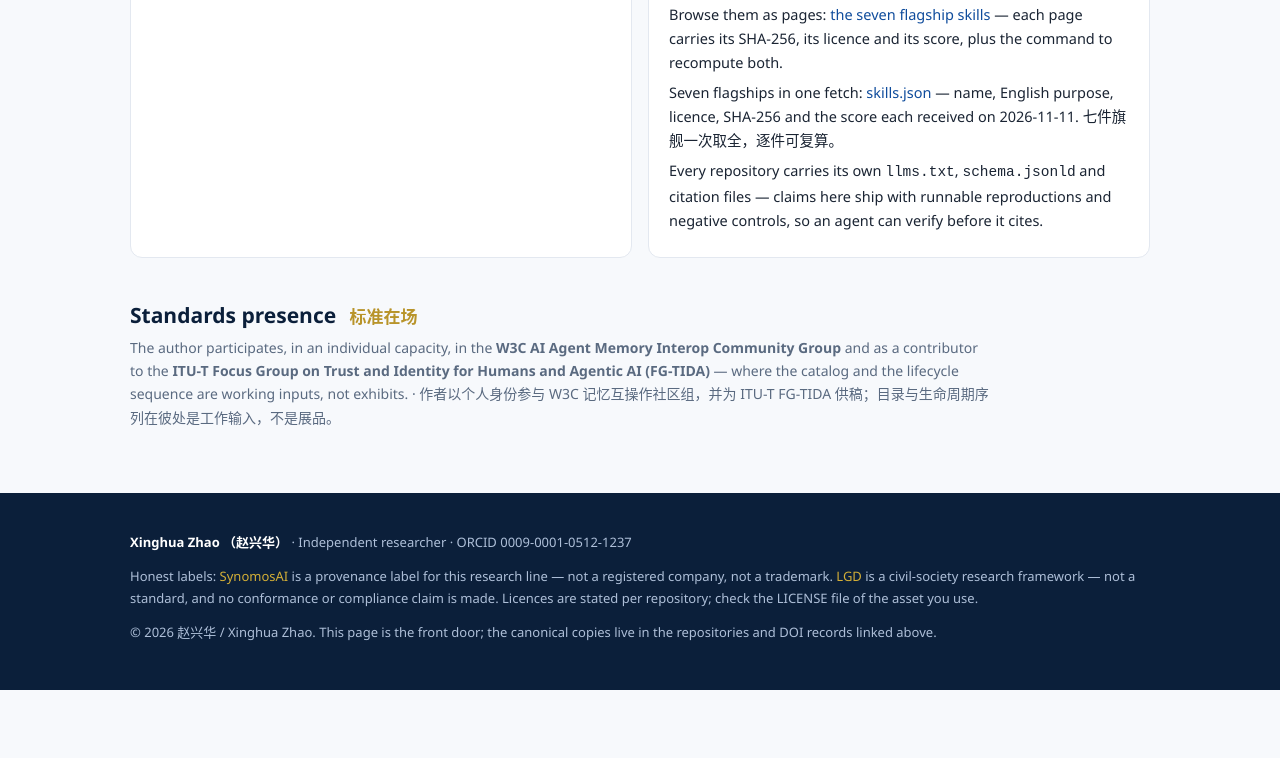
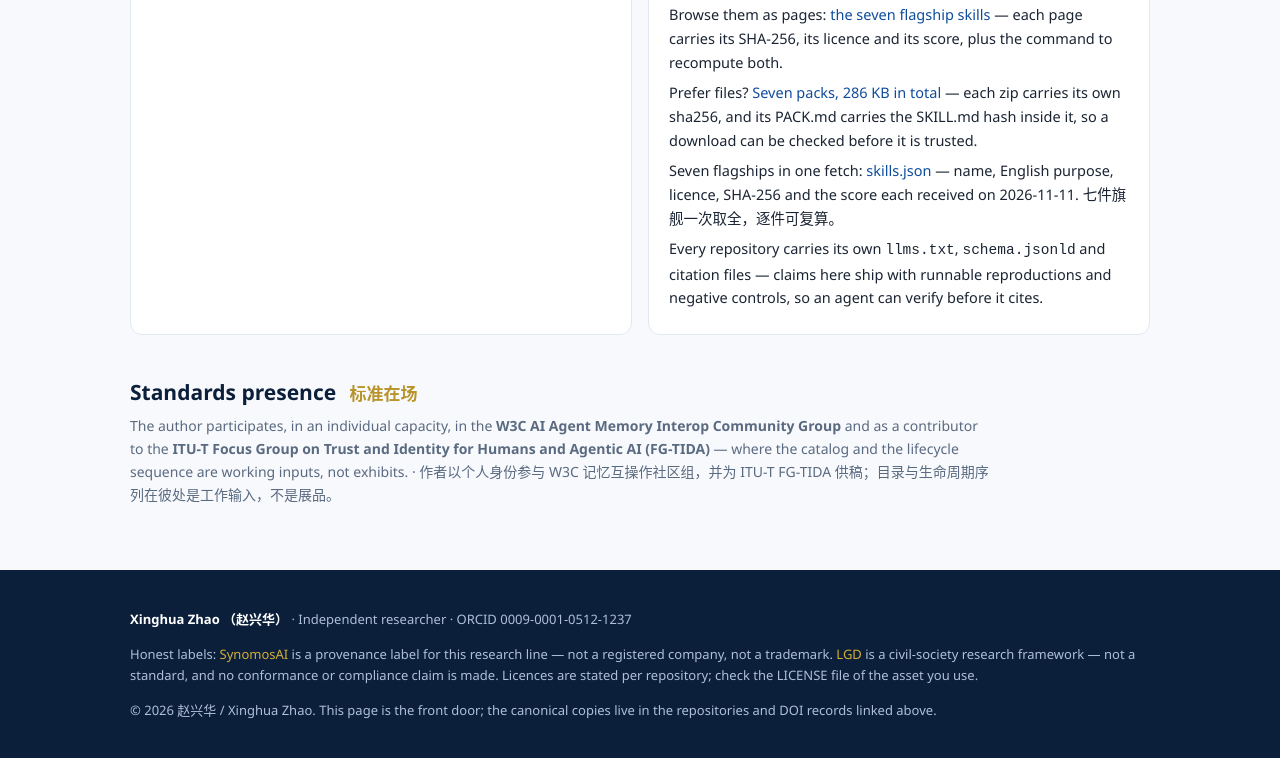
Before and after one commit to zhaoxinghua09-cell/lgd-hub, a plain HTML site: page index.html in a window 1280 px wide. Shown: the part 2202-2960 px from the top of the page. Before the commit the page ends 2892 px from the top, so only its background shows below. Drawn offline with Linux system fonts and the light colour scheme.

Commit message:
entry: link the seven packs

```diff
--- a/index.html
+++ b/index.html
@@ -159,6 +159,7 @@
         <p>Found a problem, or disagree with a score? <a href="https://github.com/zhaoxinghua09-cell/lgd-hub/issues/new?template=external-use.md">Report it</a> — every report gets a public row and a verdict in <a href="https://zhaoxinghua09-cell.github.io/lgd-hub/FEEDBACK.md">FEEDBACK.md</a> within 7 days.</p>
         <p>How they were scored, and what changed as a result: <a href="https://zhaoxinghua09-cell.github.io/lgd-hub/EVAL.md">EVAL.md</a> — rubric, weights, per-asset score, the remediation that moved the average from 0.928 to 0.952.</p>
         <p>Browse them as pages: <a href="https://zhaoxinghua09-cell.github.io/lgd-hub/skills/">the seven flagship skills</a> — each page carries its SHA-256, its licence and its score, plus the command to recompute both.</p>
+<p>Prefer files? <a href="https://zhaoxinghua09-cell.github.io/lgd-hub/dist/MANIFEST.json">Seven packs, 286 KB in total</a> — each zip carries its own sha256, and its PACK.md carries the SKILL.md hash inside it, so a download can be checked before it is trusted.</p>
         <p>Seven flagships in one fetch: <a href="https://zhaoxinghua09-cell.github.io/lgd-hub/skills.json">skills.json</a> — name, English purpose, licence, SHA-256 and the score each received on 2026-11-11. <span class="zh">七件旗舰一次取全，逐件可复算。</span></p>
         <p>Every repository carries its own <code>llms.txt</code>, <code>schema.jsonld</code> and citation files — claims here ship with runnable reproductions and negative controls, so an agent can verify before it cites.</p>
       </div>
```
